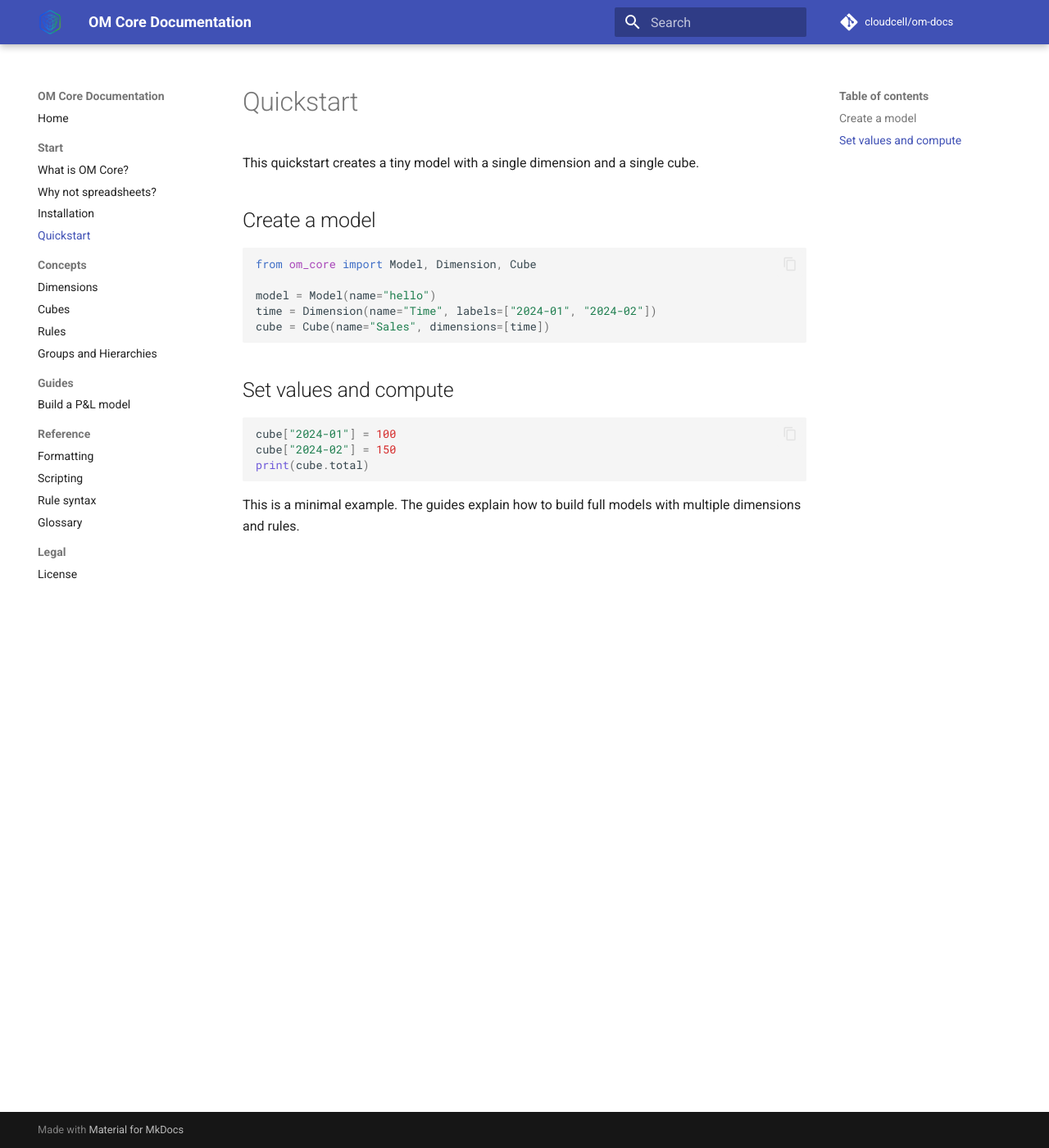
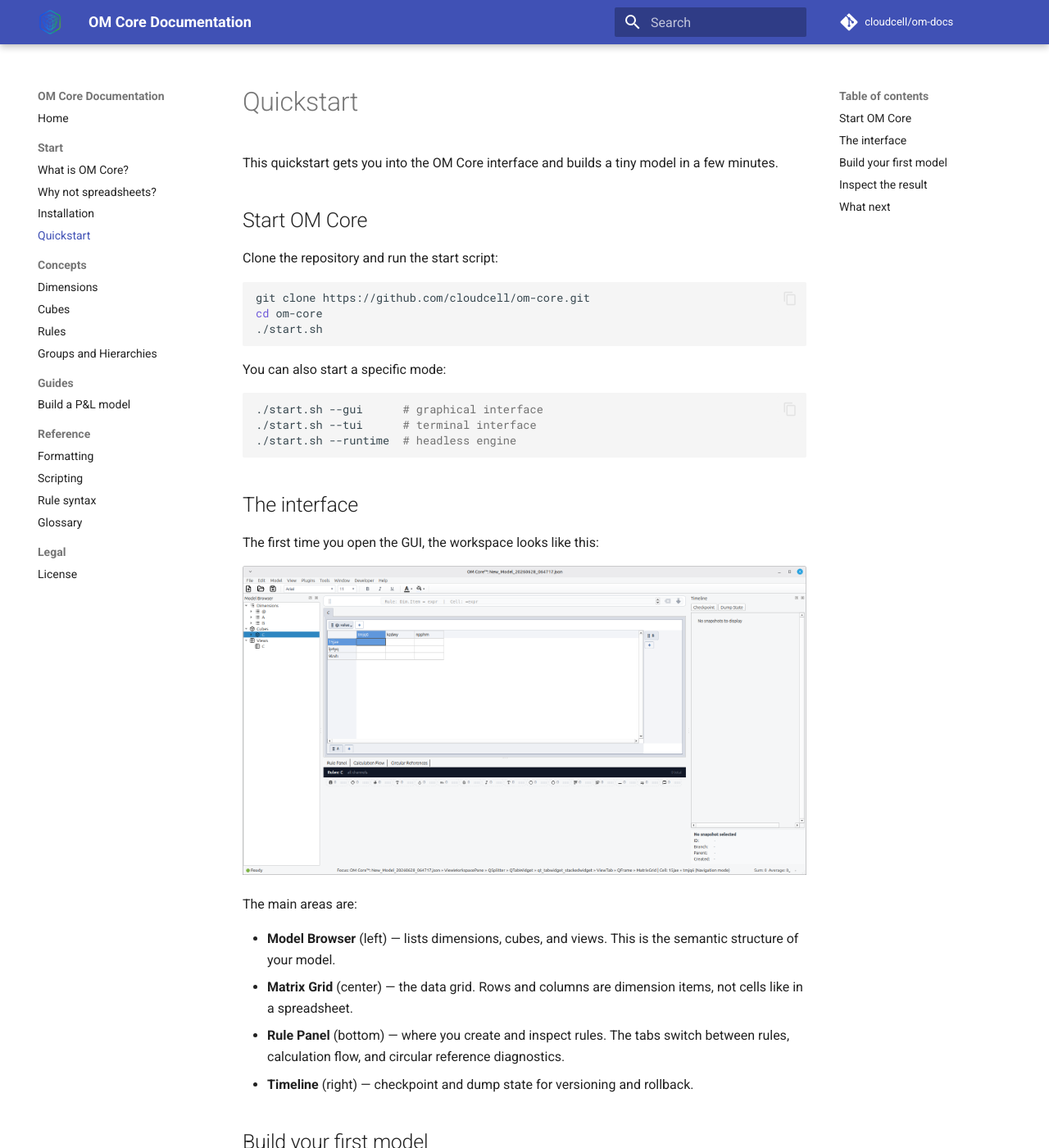
Before and after one commit to cloudcell/om-docs, an MkDocs documentation site: the page built from docs/start/quickstart.md, in a window 1280 px wide and 1400 px high. Shown: the whole window at 82% size. Built offline with MkDocs 1.6.1 and Material for MkDocs 9.7.7, drawn with Linux system fonts in a browser that asks for light colours; comment, search, counter and statistics services are not loaded; some of the changed text lies outside the part shown.

Commit message:
docs: expand quickstart with interface overview and step-by-step model building example

````diff
--- a/docs/start/quickstart.md
+++ b/docs/start/quickstart.md
@@ -1,23 +1,75 @@
 # Quickstart
 
-This quickstart creates a tiny model with a single dimension and a single cube.
+This quickstart gets you into the OM Core interface and builds a tiny model in a few minutes.
 
-## Create a model
+## Start OM Core
 
-```python
-from om_core import Model, Dimension, Cube
+Clone the repository and run the start script:
 
-model = Model(name="hello")
-time = Dimension(name="Time", labels=["2024-01", "2024-02"])
-cube = Cube(name="Sales", dimensions=[time])
+```bash
+git clone https://github.com/cloudcell/om-core.git
+cd om-core
+./start.sh
 ```
 
-## Set values and compute
+You can also start a specific mode:
 
-```python
-cube["2024-01"] = 100
-cube["2024-02"] = 150
-print(cube.total)
+```bash
+./start.sh --gui      # graphical interface
+./start.sh --tui      # terminal interface
+./start.sh --runtime  # headless engine
 ```
 
-This is a minimal example. The guides explain how to build full models with multiple dimensions and rules.
+## The interface
+
+The first time you open the GUI, the workspace looks like this:
+
+![OM Core interface](../assets/images/om-core-ui.png)
+
+The main areas are:
+
+- **Model Browser** (left) — lists dimensions, cubes, and views. This is the semantic structure of your model.
+- **Matrix Grid** (center) — the data grid. Rows and columns are dimension items, not cells like in a spreadsheet.
+- **Rule Panel** (bottom) — where you create and inspect rules. The tabs switch between rules, calculation flow, and circular reference diagnostics.
+- **Timeline** (right) — checkpoint and dump state for versioning and rollback.
+
+## Build your first model
+
+Create a file named `hello.openm`:
+
+```openm
+# Dimensions
+dim Month: Jan Feb Mar
+
+# Cube
+cube Sales Month
+
+# View
+view SalesView = Sales::Month
+
+# Rules
+rule Sales::@.value:Month.Feb = Sales::[Month.Jan] * 1.1
+rule Sales::@.value:Month.Mar = Sales::[Month.Feb] * 1.1
+
+# Calculate
+calc
+```
+
+In the REPL or TUI, source the script:
+
+```bash
+om> source hello.openm
+```
+
+## Inspect the result
+
+- Open the **SalesView** in the Model Browser.
+- The Matrix Grid shows the `Sales` cube with one row per month.
+- The **Rule Panel** shows the two rules you defined.
+- The **Calculation Flow** tab shows how values depend on each other.
+
+## What next
+
+- Read the [Scripting reference](../reference/scripting.md) to write larger models.
+- Read [Rule syntax](../reference/rule-syntax.md) to understand the notation.
+- Read [Why not spreadsheets](why-not-spreadsheets.md) for the mental model behind OM Core.
````
Also changed, not shown: docs/assets/images/om-core-ui.png (added).
